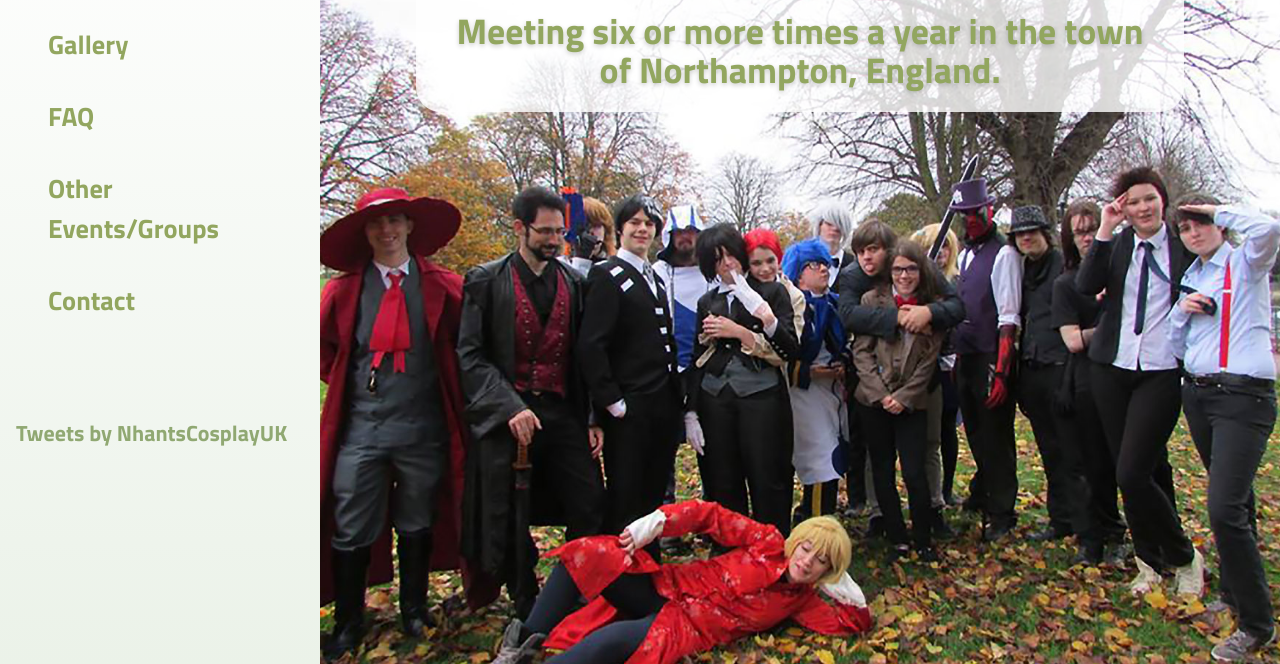
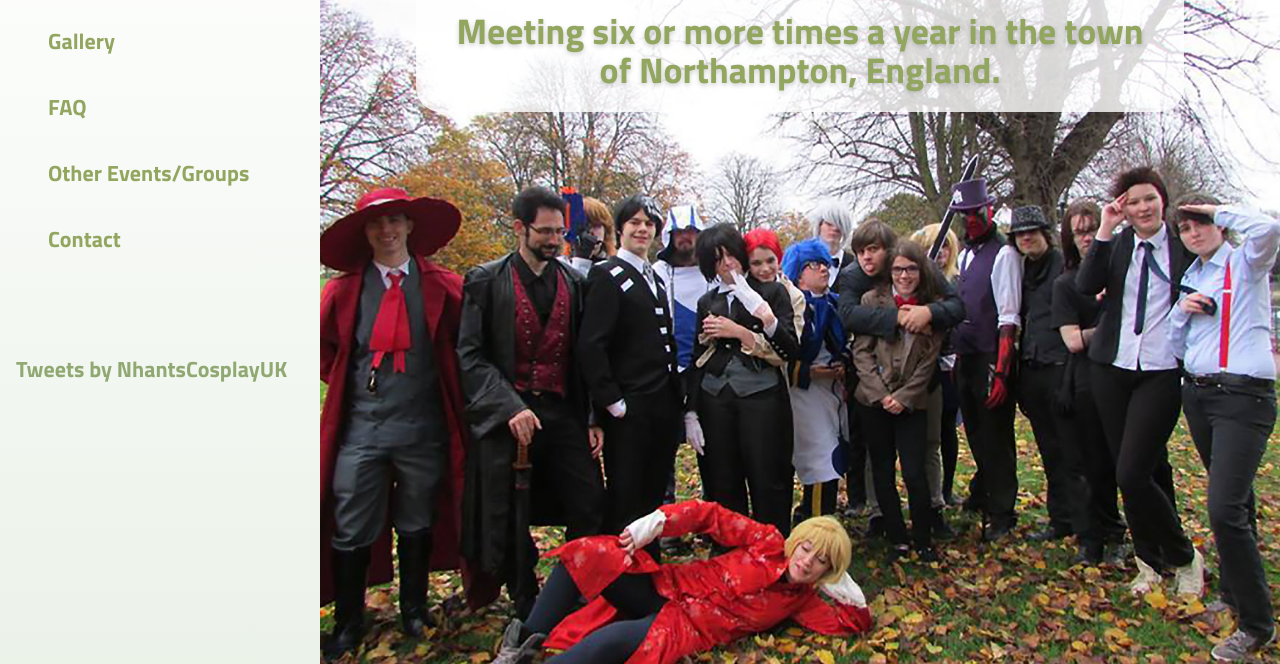
Before and after one commit to darkxangel84/NhantsCosplay, a website: page templates/index.tpl.html in a window 1280 px wide. Shown: the part 136-800 px from the top of the page. Drawn offline with nearby package versions, Linux system fonts and the light colour scheme; files that its build step writes are made by us from their sources; files whose address does not match are found by name.

Commit message:
Update nav fontsize

```diff
--- a/scss/application.scss
+++ b/scss/application.scss
@@ -400,7 +400,7 @@ footer {
 
 	    .navitem {
 			text-align: left;
-			font-size: 1.2em;
+			font-size: 1em;
 			padding: 1rem 3rem;
 		}
     }
```
Also changed, not shown: index.html (+1 -1 lines), dist/css/application.css.
